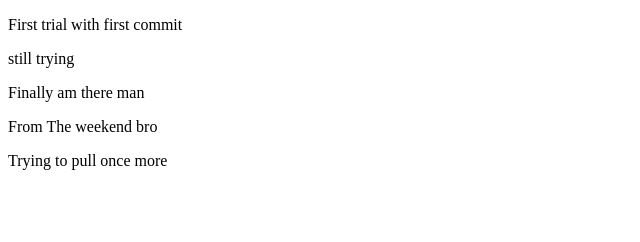
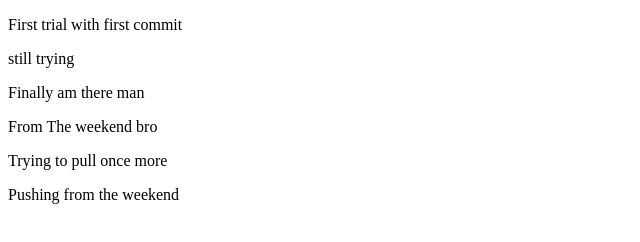
Before and after one commit to frankflej/serious-repository, a plain HTML site: page index.html in a window 1280 px wide. Shown: the whole page, without its empty margins (0-640 px from the left). Drawn offline with Linux system fonts and the light colour scheme.

Commit message:
a push from the weekend

```diff
--- a/index.html
+++ b/index.html
@@ -12,5 +12,6 @@
     <p>Finally am there man</p>
     <p>From The weekend bro</p>
     <p>Trying to pull once more</p>
+    <p>Pushing from the weekend</p>
 </body>
 </html>
```
